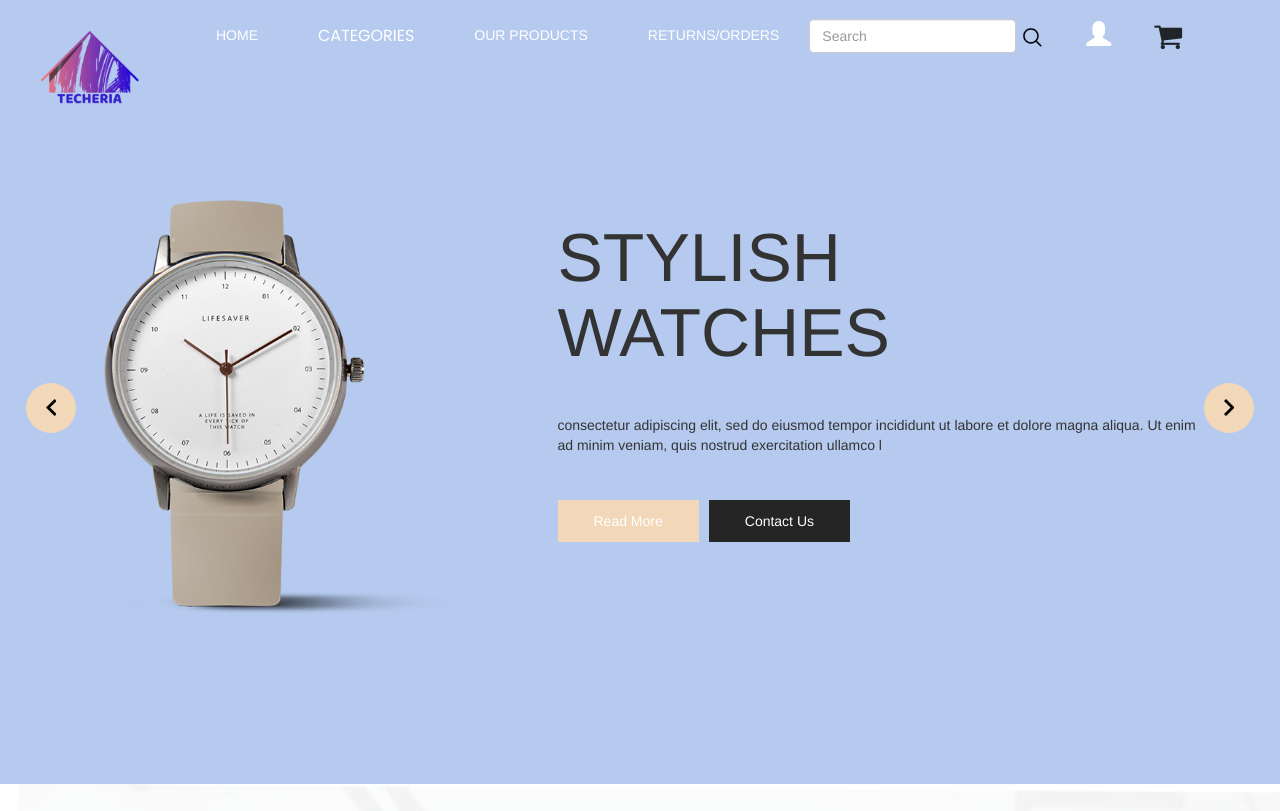
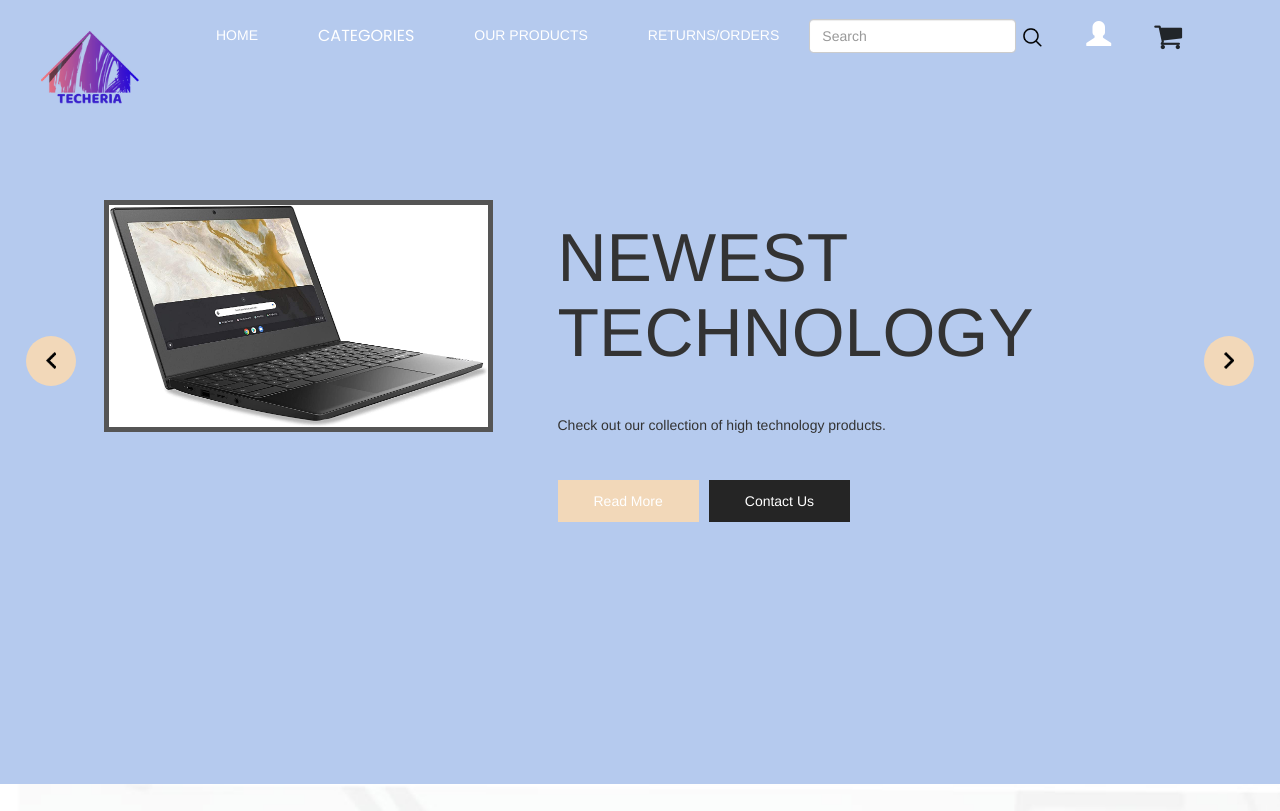
Before and after one commit to lianahasan/Techeria, a Django app: page / in a window 1280 px wide; the page is wider, and only the part inside the window is pictured. Shown: the top 811 px of that part. Run offline with Django 3.2, Linux system fonts and the light colour scheme; data comes from the database, SQL or seed files in the repository; some libraries are stand-ins or nearby versions.

Commit message:
The top deals on the home page to have technology products on it

```diff
--- a/techeria_controller/techeria_controller/settings.py
+++ b/techeria_controller/techeria_controller/settings.py
@@ -82,7 +82,7 @@ DATABASES = {
         'USER': 'root',
         'HOST': 'localhost',
         'PORT': 3306,
-        'PASSWORD': ''
+        'PASSWORD': 'orange'
     }
 }
 
--- a/techeria_controller/templates/index.html
+++ b/techeria_controller/templates/index.html
@@ -166,7 +166,7 @@
                     <div class="col-md-5">
                       <div class="slider_img-box">
                         <div>
-                          <img src=" {% static 'images/watch.png' %} " alt="" class="" />
+                          <img src=" {% static 'images/lenovo13.jpg' %} " style="border: 5px solid #555" alt="" class="" />
                         </div>
                       </div>
                     </div>
@@ -174,11 +174,10 @@
                       <div class="slider_item-detail">
                         <div>
                           <h1>
-                            Stylish watches
+                            Newest Technology
                           </h1>
                           <p>
-                            consectetur adipiscing elit, sed do eiusmod tempor incididunt ut labore et dolore magna
-                            aliqua. Ut enim ad minim veniam, quis nostrud exercitation ullamco l
+                            Check out our collection of high technology products.
                           </p>
                           <div class="d-flex">
                             <a href=" {% static '' %} " class="slider-btn1 mr-3">
@@ -205,7 +204,7 @@
                     <div class="col-md-5">
                       <div class="slider_img-box">
                         <div>
-                          <img src=" {% static 'images/watch.png' %} " alt="" class="" />
+                          <img src=" {% static 'images/dell13.jpg' %} " style="border: 5px solid #555" alt="" class="" />
                         </div>
                       </div>
                     </div>
@@ -213,11 +212,10 @@
                       <div class="slider_item-detail">
                         <div>
                           <h1>
-                            Stylish watches
+                            Newest Technology
                           </h1>
                           <p>
-                            consectetur adipiscing elit, sed do eiusmod tempor incididunt ut labore et dolore magna
-                            aliqua. Ut enim ad minim veniam, quis nostrud exercitation ullamco l
+                            Check out our collection of high technology products.
                           </p>
                           <div class="d-flex">
                             <a href=" {% static '' %} " class="slider-btn1 mr-3">
@@ -244,7 +242,7 @@
                     <div class="col-md-5">
                       <div class="slider_img-box">
                         <div>
-                          <img src=" {% static 'images/watch.png' %} " alt="" class="" />
+                          <img src=" {% static 'images/iphone12mini.jpg' %} " style="border: 5px solid #555" alt="" class="" />
                         </div>
                       </div>
                     </div>
@@ -252,11 +250,10 @@
                       <div class="slider_item-detail">
                         <div>
                           <h1 class="">
-                            Stylish watches
+                            Newest Technology
                           </h1>
                           <p>
-                            consectetur adipiscing elit, sed do eiusmod tempor incididunt ut labore et dolore magna
-                            aliqua. Ut enim ad minim veniam, quis nostrud exercitation ullamco l
+                            Check out our collection of high technology products.
                           </p>
                           <div class="d-flex">
                             <a href=" {% static '' %} " class="slider-btn1 mr-3">
```
Also changed, not shown: techeria_controller/static/images/dell13.jpg (added), techeria_controller/static/images/iphone12mini.jpg (added), techeria_controller/static/images/lenovo13.jpg (added).
